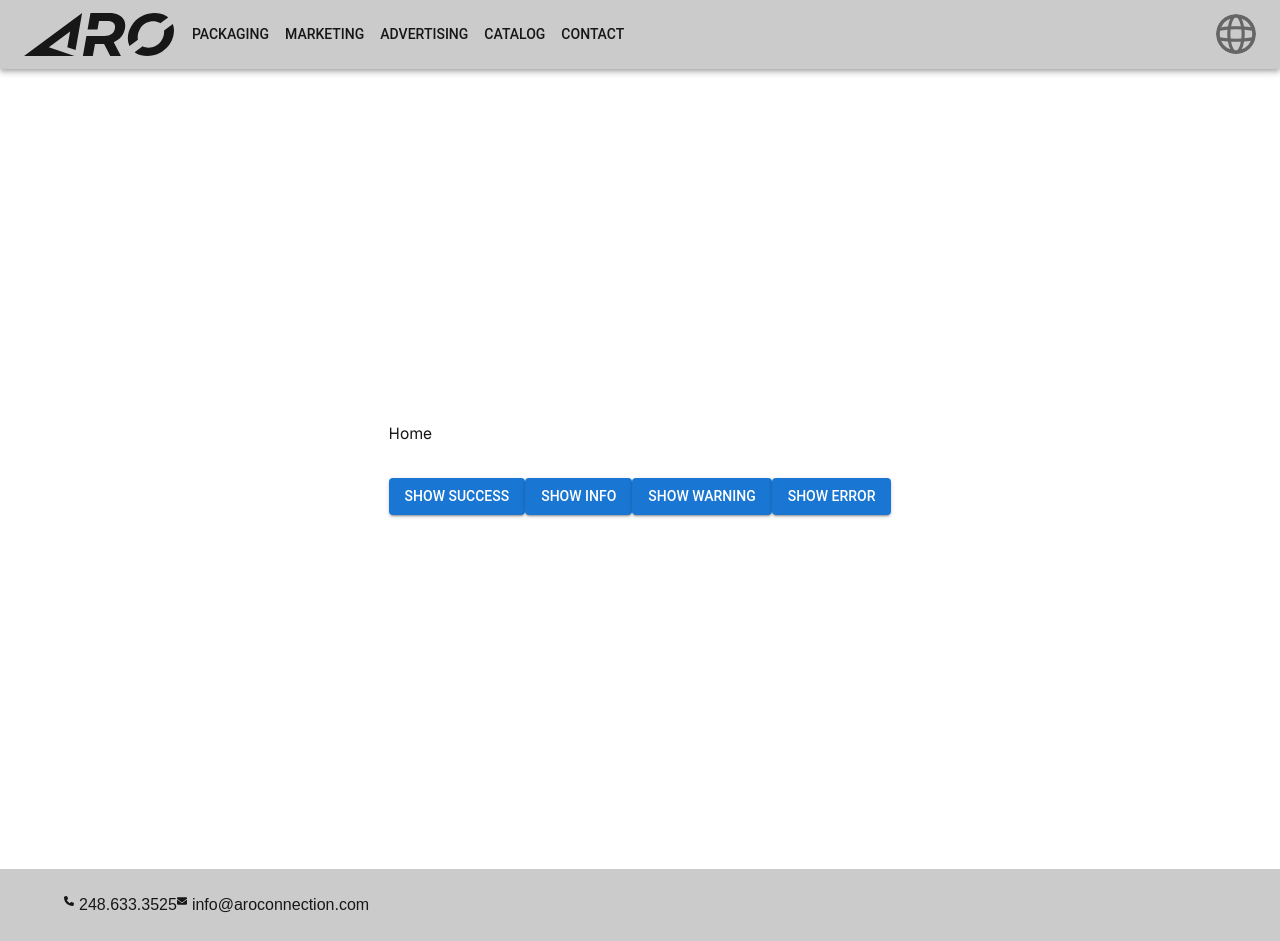
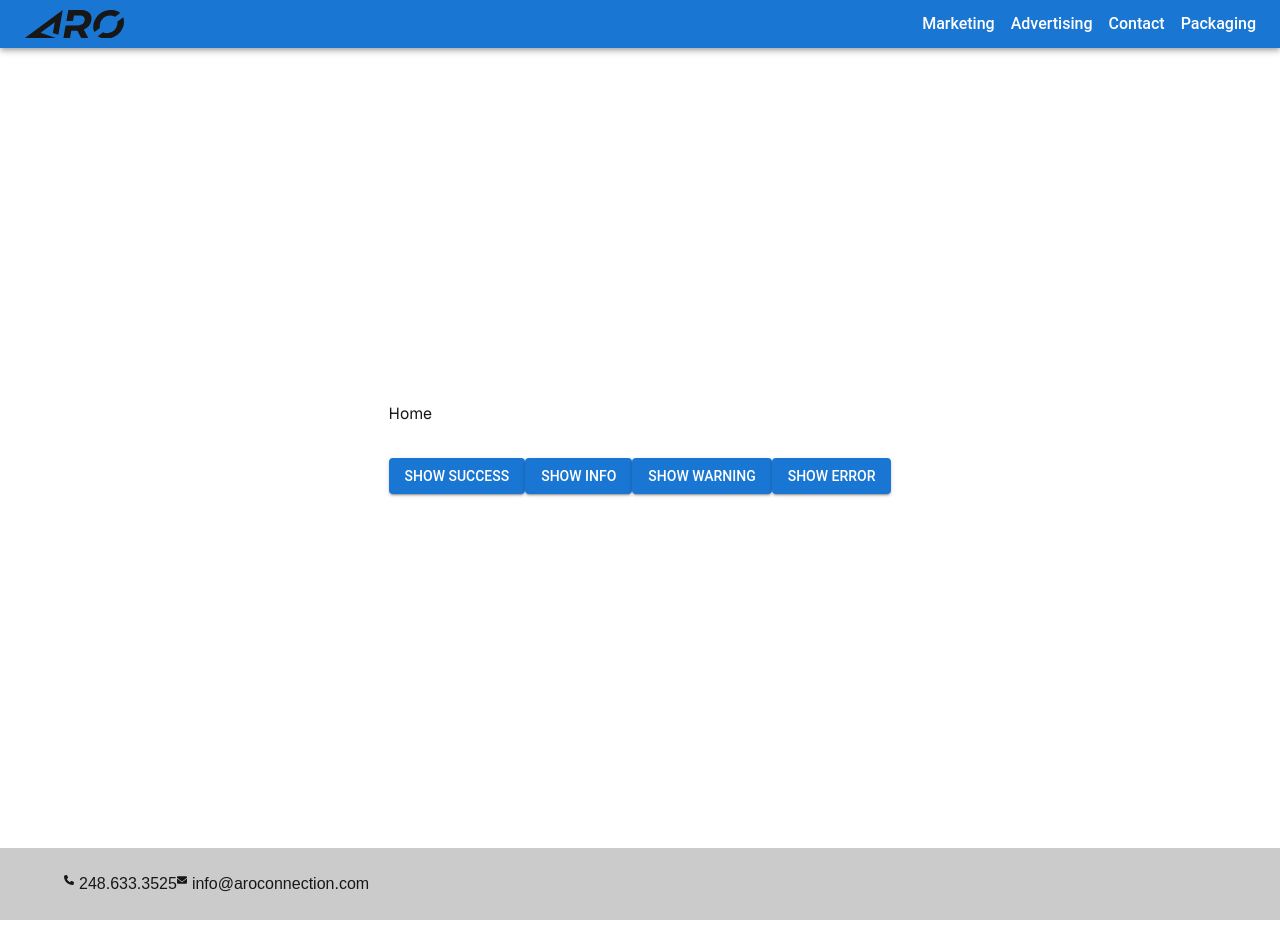
Before and after one commit to bizunit34/test-aro, a Next.js app: page / in a window 1280 px wide. After the commit the page ends 920 px from the top, so only its background shows below. Built offline with nearby package versions, Linux system fonts and the light colour scheme; what @mui/material-nextjs would draw is missing.

Commit message:
Updated logic and started the Pacdora initialization

```diff
--- a/src/components/Header.tsx
+++ b/src/components/Header.tsx
@@ -1,113 +1,64 @@
 'use client';
 
-import AdbIcon from '@mui/icons-material/Adb';
-import MenuIcon from '@mui/icons-material/Menu';
-import AppBar from '@mui/material/AppBar';
-import Avatar from '@mui/material/Avatar';
-import Box from '@mui/material/Box';
-import Button from '@mui/material/Button';
-import Container from '@mui/material/Container';
-import IconButton from '@mui/material/IconButton';
-import Menu from '@mui/material/Menu';
-import MenuItem from '@mui/material/MenuItem';
-import Toolbar from '@mui/material/Toolbar';
-import Tooltip from '@mui/material/Tooltip';
-import Typography from '@mui/material/Typography';
+import { Menu as MenuIcon } from '@mui/icons-material';
+import {
+  AppBar,
+  Box,
+  IconButton,
+  Menu,
+  MenuItem,
+  Toolbar,
+  Typography,
+} from '@mui/material';
+import { styled } from '@mui/material/styles';
 import Link from 'next/link';
-import { useRouter } from 'next/navigation';
-import * as React from 'react';
+import React from 'react';
 
-const pages: Array<{ title: string; route: string }> = [
-  {
-    title: 'Packaging',
-    route: '/packaging',
+// Styled Menu component
+const StyledMenu = styled(Menu)(({ theme }) => ({
+  '& .MuiPaper-root': {
+    backgroundColor: theme.palette.background.paper,
   },
-  {
-    title: 'Marketing',
-    route: '/marketing',
-  },
-  {
-    title: 'Advertising',
-    route: '/advertising',
-  },
-  {
-    title: 'Catalog',
-    route: '/catalog',
-  },
-  {
-    title: 'Contact',
-    route: '/contact',
-  },
-];
-const settings: Array<{
-  title: string;
-  route: string;
-}> = [
-  {
-    title: 'Login',
-    route: '/login',
-  },
-  {
-    title: 'Sign Up',
-    route: '/register',
-  },
-  {
-    title: 'Profile',
-    route: '/profile',
-  },
-  {
-    title: 'Orders',
-    route: '/orders',
-  },
-  {
-    title: 'Logout',
-    route: '/logout',
-  },
+}));
+
+const Header: React.FC = () => {
+  const [anchorEl, setAnchorEl] = React.useState<null | HTMLElement>(null);
+
+  const handleMenuOpen = (event: React.MouseEvent<HTMLElement>): void => {
+    setAnchorEl(event.currentTarget);
+  };
+
+  const handleMenuClose = (): void => {
+    setAnchorEl(null);
+  };
+
+  const navLinks = [
+    { label: 'Marketing', href: '/marketing' },
+    { label: 'Advertising', href: '/advertising' },
+    { label: 'Contact', href: '/contact' },
+    { label: 'Packaging', href: '/catalog' },
   ];
 
-function Header(): React.JSX.Element {
-  const router = useRouter();
-  const [anchorElNav, setAnchorElNav] = React.useState<null | HTMLElement>(
-    null,
-  );
-  const [anchorElUser, setAnchorElUser] = React.useState<null | HTMLElement>(
-    null,
-  );
-
-  const handleOpenNavMenu = (event: React.MouseEvent<HTMLElement>): void => {
-    setAnchorElNav(event.currentTarget);
-  };
-  const handleOpenUserMenu = (event: React.MouseEvent<HTMLElement>): void => {
-    setAnchorElUser(event.currentTarget);
-  };
-  const handleNavigation = (route: string): void => {
-    router.push(route);
-    setAnchorElNav(null);
-  };
-
-  const handleCloseNavMenu = (): void => {
-    setAnchorElNav(null);
-  };
-
-  const handleCloseUserMenu = (): void => {
-    setAnchorElUser(null);
-  };
-
   return (
-    <AppBar
-      position='static'
+    <AppBar position='static' color='primary'>
+      <Toolbar
+        variant='dense'
+        sx={{ display: 'flex', justifyContent: 'space-between' }}
+      >
+        <Link href='/' passHref>
+          <Typography
+            variant='h6'
+            component='div'
             sx={{
-        backgroundColor: 'var(--background-secondary)',
-        color: 'var(--foreground)',
+              textDecoration: 'none',
+              color: 'inherit',
+              fontWeight: 'bold',
             }}
           >
-      <Container maxWidth='xl'>
-        <Toolbar disableGutters>
-          <Link title='Home' href='/'>
             <svg
               xmlns='http://www.w3.org/2000/svg'
               viewBox='0 0 1154.45 330.55'
-              width={150}
+              width={100}
               style={{ marginRight: '10px' }}
             >
               <path
@@ -115,115 +66,64 @@ function Header(): React.JSX.Element {
                 d='m389.04 330.55-198-66.91 163.8-121.03-21.51 121.99 63.63 21.02L447.32 0 0 330.55h389.04zM728.34 14.64C708.5 4.88 683.94 0 654.66 0H511.58l-22.31 126.52h76.5l11.32-64.19h62.33c22.98 0 39.57 4.96 49.79 14.87 10.21 9.92 13.68 24.17 10.41 42.74-3.22 18.26-11.7 32.43-25.44 42.5-13.74 10.08-32.1 15.11-55.08 15.11H480.27l-26.98 153h76.5l16.24-92.08h70.36l47.51 92.08h82.16l-55.4-106.25c23.38-9.44 42.55-23.06 57.49-40.84 14.94-17.78 24.58-38.96 28.91-63.51 4.33-24.56 2.24-45.8-6.23-63.75-8.49-17.94-22.66-31.79-42.5-41.55ZM875.39 177.55c1.71-24.56 9.1-39.09 14.92-51.03 2.66-4.91 5.62-9.66 8.96-14.2 11.42-15.52 25.49-27.62 42.24-36.3 16.75-8.67 34.56-13.01 53.43-13.01s35.14 4.34 48.84 13.01c1.74 1.1 3.41 2.26 5.03 3.47l61.03-45.13a136.5 136.5 0 0 0-18.08-12.9C1067.8 7.16 1039.23 0 1006.06 0s-64.34 7.16-93.5 21.46c-29.16 14.31-53.48 34.01-72.97 59.13-11.09 14.29-19.84 29.62-26.41 45.93-9.89 20.85-12.87 51.03-12.87 51.03-2.94 26.49.19 50.63 9.41 72.41.68 1.61 1.4 3.2 2.14 4.77l65.25-48.26c-1.96-9.01-2.53-18.66-1.72-28.93ZM1154.28 126.52c-.78-14.76-3.65-28.72-8.74-41.84l-67.33 49.79c.8 9.18 1.02 25.32-4.11 43.08-4.07 14.88-10.57 28.45-19.56 40.68-11.41 15.52-25.49 27.62-42.24 36.3-16.76 8.67-34.56 13.01-53.43 13.01-17.41 0-32.61-3.7-45.61-11.08l-61.88 45.76c3.34 2.41 6.81 4.71 10.45 6.87 24.11 14.31 52.75 21.46 85.93 21.46s64.26-7.15 93.27-21.46c29-14.3 53.32-34.01 72.97-59.12 17.04-21.79 28.76-45.93 35.18-72.41 0 0 6.35-24.81 5.09-51.03Z'
               ></path>
             </svg>
+          </Typography>
         </Link>
 
-          <Box sx={{ flexGrow: 1, display: { xs: 'flex', md: 'none' } }}>
+        <Box
+          sx={{
+            display: { xs: 'none', sm: 'none', md: 'flex' },
+            gap: 2,
+          }}
+        >
+          {navLinks.map((link) => (
+            <Link key={link.label} href={link.href} passHref>
+              <Typography
+                component='div'
+                sx={{
+                  textDecoration: 'none',
+                  color: 'inherit',
+                  fontWeight: 500,
+                  '&:hover': { textDecoration: 'underline' },
+                }}
+              >
+                {link.label}
+              </Typography>
+            </Link>
+          ))}
+        </Box>
+
+        <Box sx={{ display: { xs: 'block', sm: 'block', md: 'none' } }}>
           <IconButton
             size='large'
-              aria-label='account of current user'
-              aria-controls='menu-appbar'
-              aria-haspopup='true'
-              onClick={handleOpenNavMenu}
+            edge='start'
             color='inherit'
+            aria-label='menu'
+            onClick={handleMenuOpen}
           >
             <MenuIcon />
           </IconButton>
-            <Menu
-              id='menu-appbar'
-              anchorEl={anchorElNav}
-              anchorOrigin={{
-                vertical: 'bottom',
-                horizontal: 'left',
-              }}
-              keepMounted
-              transformOrigin={{
-                vertical: 'top',
-                horizontal: 'left',
-              }}
-              open={Boolean(anchorElNav)}
-              onClose={handleCloseNavMenu}
-              sx={{ display: { xs: 'block', md: 'none' } }}
+          <StyledMenu
+            anchorEl={anchorEl}
+            open={Boolean(anchorEl)}
+            onClose={handleMenuClose}
           >
-              {pages.map((page) => (
-                <MenuItem
-                  key={page.title}
-                  onClick={() => handleNavigation(page.route)}
+            {navLinks.map((link) => (
+              <MenuItem key={link.label} onClick={handleMenuClose}>
+                <Link href={link.href} passHref>
+                  <Typography
+                    component='div'
+                    sx={{ textDecoration: 'none', color: 'inherit' }}
                   >
-                  <Typography sx={{ textAlign: 'center' }}>
-                    {page.title}
+                    {link.label}
                   </Typography>
+                </Link>
               </MenuItem>
             ))}
-            </Menu>
-          </Box>
-          <AdbIcon sx={{ display: { xs: 'flex', md: 'none' }, mr: 1 }} />
-          <Typography
-            variant='h5'
-            noWrap
-            component='a'
-            href='#app-bar-with-responsive-menu'
-            sx={{
-              mr: 2,
-              display: { xs: 'flex', md: 'none' },
-              flexGrow: 1,
-              fontFamily: 'monospace',
-              fontWeight: 700,
-              letterSpacing: '.3rem',
-              color: 'inherit',
-              textDecoration: 'none',
-            }}
-          >
-            LOGO
-          </Typography>
-          <Box sx={{ flexGrow: 1, display: { xs: 'none', md: 'flex' } }}>
-            {pages.map((page) => (
-              <Button
-                key={page.title}
-                onClick={() => handleNavigation(page.route)}
-                sx={{ my: 2, color: 'var(--foreground)', display: 'block' }}
-              >
-                {page.title}
-              </Button>
-            ))}
-          </Box>
-          <Box sx={{ flexGrow: 0 }}>
-            {/* Add 'Login options' */}
-            <Tooltip title='Open settings'>
-              <IconButton onClick={handleOpenUserMenu} sx={{ p: 0 }}>
-                <Avatar alt='L' src='/globe.svg' />
-              </IconButton>
-            </Tooltip>
-            <Menu
-              sx={{ mt: '45px' }}
-              id='menu-appbar'
-              anchorEl={anchorElUser}
-              anchorOrigin={{
-                vertical: 'top',
-                horizontal: 'right',
-              }}
-              keepMounted
-              transformOrigin={{
-                vertical: 'top',
-                horizontal: 'right',
-              }}
-              open={Boolean(anchorElUser)}
-              onClose={handleCloseUserMenu}
-            >
-              {settings.map((setting) => (
-                <MenuItem
-                  key={setting.route}
-                  onClick={() => handleNavigation(setting.route)}
-                >
-                  <Typography sx={{ textAlign: 'center' }}>
-                    {setting.title}
-                  </Typography>
-                </MenuItem>
-              ))}
-            </Menu>
+          </StyledMenu>
         </Box>
       </Toolbar>
-      </Container>
     </AppBar>
   );
-}
+};
+
 export default Header;
--- a/src/components/PacdoraCustomizationCard.tsx
+++ b/src/components/PacdoraCustomizationCard.tsx
@@ -3,10 +3,9 @@ import React from 'react';
 
 import { ItemModel } from '@/models';
 import { PacdoraModel } from '@/models/pacdora/pacdora.model';
-import PacdoraService from '@/services/pacdora.service';
+import PacdoraServiceInstance from '@/services/pacdora.service';
 
-const pacdoraService: PacdoraService = new PacdoraService();
-const Pacdora: PacdoraModel | undefined = pacdoraService.getPacdora();
+const Pacdora: PacdoraModel | undefined = PacdoraServiceInstance.getPacdora();
 
 const PRICE_CONFIG: Record<string, Array<SimpleQuotationItem>> = {
   paper: [
--- a/src/components/Toast.tsx
+++ b/src/components/Toast.tsx
@@ -83,7 +83,7 @@ export const ToastProvider: React.FC<{ children: ReactNode }> = ({
       {children}
       <Snackbar
         open={open}
-        autoHideDuration={toastOptions?.duration || 3000}
+        autoHideDuration={toastOptions?.duration ?? 3000}
         onClose={handleClose}
         anchorOrigin={{ vertical, horizontal }}
         TransitionComponent={GrowTransition}
--- a/src/models/objects/item.model.ts
+++ b/src/models/objects/item.model.ts
@@ -4,6 +4,7 @@ export interface ItemModel extends CoreModel {
   name: string;
   description?: string;
   image: string;
+  modelId?: string;
   // initial implementation won't involve price
   // price?: number;
   quantityOnHand?: number;
--- a/src/models/pacdora/pacdora.model.ts
+++ b/src/models/pacdora/pacdora.model.ts
@@ -9,7 +9,7 @@ export interface PacdoraModel {
     doneBtn?: string;
   }) => Promise<number>;
   init: (options: {
-    userId?: string;
+    userId: string | null;
     appId: string;
     isDelay: boolean;
     theme: string;
```
Also changed, not shown: src/app/catalog/[id]/page.tsx (+20 -5 lines), src/components/CatalogListCard.tsx (+16 -1 lines), src/components/ItemDetails.tsx (+20 -2 lines), src/services/item.service.ts (+23 -0 lines), src/services/pacdora.service.ts (+18 -8 lines). Lines whose indentation alone changed are shown as unchanged.
